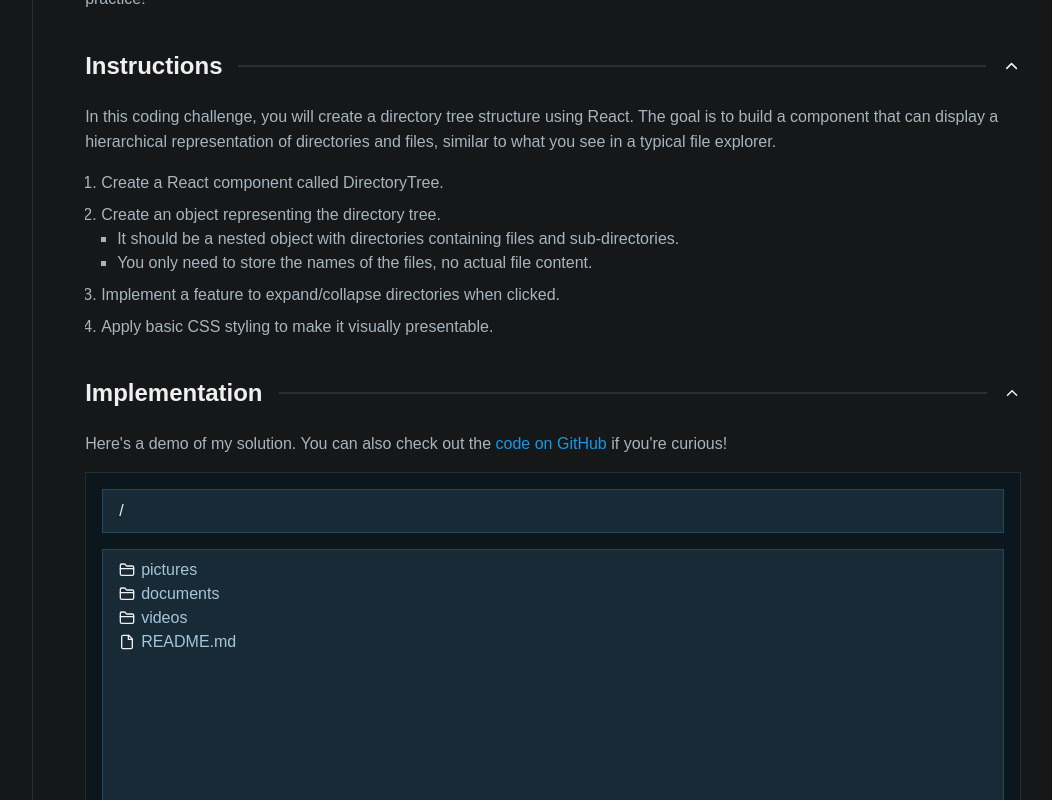
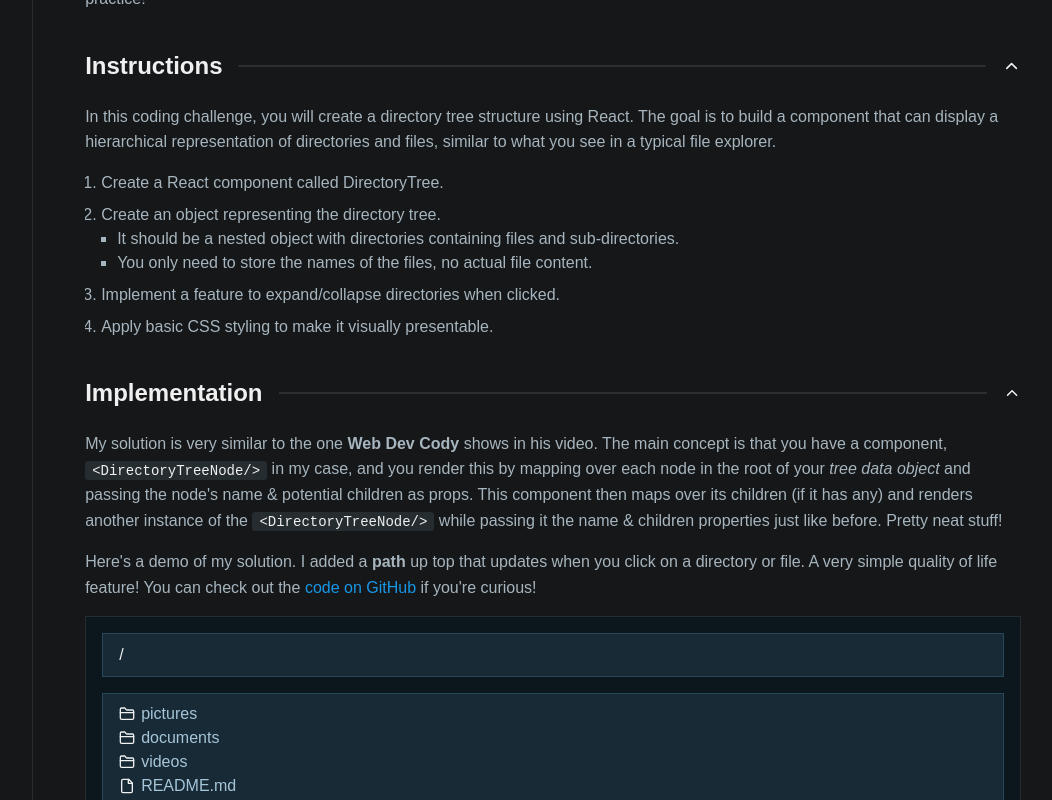
Before and after one commit to simon-off/react-interview-questions, a React (Vite) app: page /directory-tree in a window 1280 px wide. Shown: the part 384-1184 px from the top of the page, without its empty margins (207-1259 px from the left). Built offline with nearby package versions, Linux system fonts and the light colour scheme; a web font is replaced by a local one.

Commit message:
updated the directory tree page markup

```diff
--- a/src/components/DirectoryTree/DirectoryTreePage.tsx
+++ b/src/components/DirectoryTree/DirectoryTreePage.tsx
@@ -48,7 +48,17 @@ export default function DirectoryTreePage() {
       </FoldingSection>
       <FoldingSection heading={<h2>Implementation</h2>}>
         <p>
-          Here's a demo of my solution. You can also check out the{" "}
+          My solution is very similar to the one <b>Web Dev Cody</b> shows in his video. The main
+          concept is that you have a component, <code>{"<DirectoryTreeNode/>"}</code> in my case,
+          and you render this by mapping over each node in the root of your <i>tree data object</i>{" "}
+          and passing the node's name & potential children as props. This component then maps over
+          its children (if it has any) and renders another instance of the{" "}
+          <code>{"<DirectoryTreeNode/>"}</code> while passing it the name & children properties just
+          like before. Pretty neat stuff!
+        </p>
+        <p>
+          Here's a demo of my solution. I added a <b>path</b> up top that updates when you click on
+          a directory or file. A very simple quality of life feature! You can check out the{" "}
           <a
             href="https://github.com/simon-off/react-interview-questions/tree/main/src/components/DirectoryTree"
             target="_blank"
```
